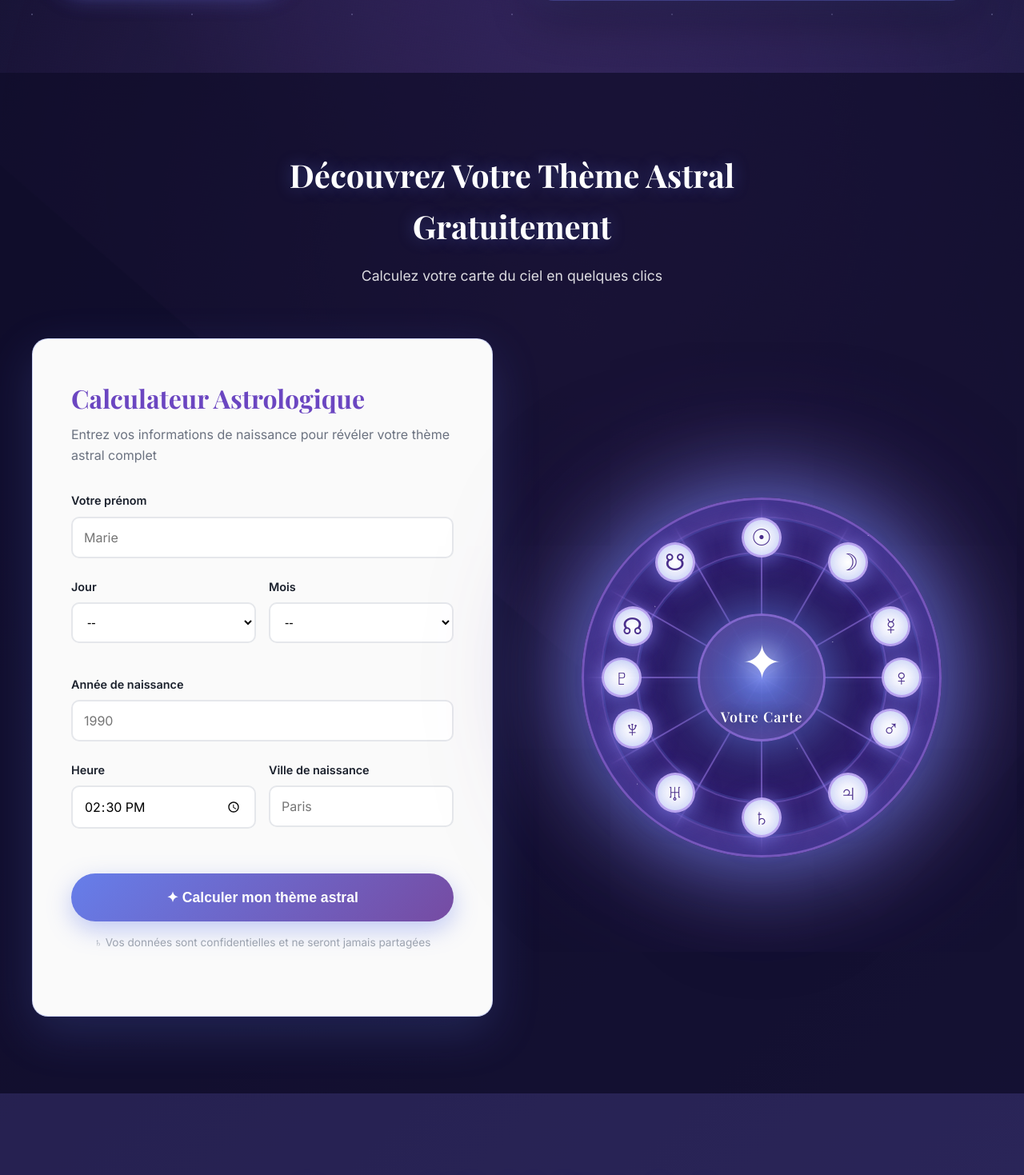
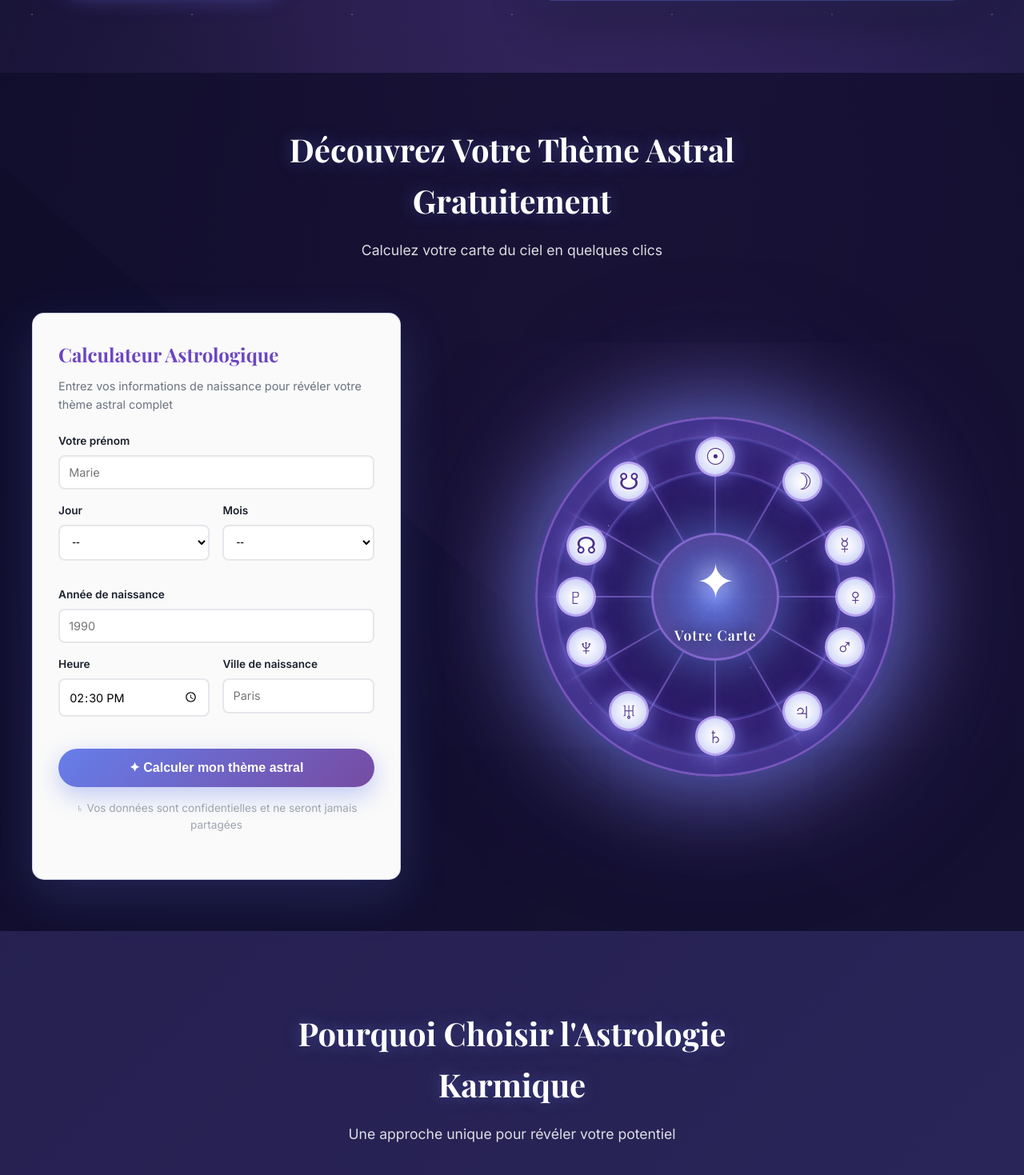
Before and after one commit to myphistone-boop/AGENT, a Python web app: template templates/therapeute/template_cosmique.html in a window 1280 px wide. Shown: the part 722-2191 px from the top of the page at 80% size. Run offline with Jinja, Linux system fonts and the light colour scheme; the template is opened without the code that fills it, so the values that code supplies are empty.

Commit message:
feat: Reduce calculator form size while keeping zodiac wheel large
- Reduce calculator form padding from 3rem to 2rem
- Reduce form title from 2rem to 1.5rem
- Reduce input padding and font sizes for more compact form
- Change grid columns ratio from 1fr 1fr to 0.8fr 1.2fr (more space for wheel)
- Reduce section padding from 6rem to 4rem
- Zodiac wheel stays at 450px x 450px (unchanged)
- Form is now more compact while wheel remains prominently displayed

```diff
--- a/templates/therapeute/template_cosmique.html
+++ b/templates/therapeute/template_cosmique.html
@@ -1254,7 +1254,7 @@
 
         /* Astro Calculator Section */
         .astro-calculator {
-            padding: 6rem 2rem;
+            padding: 4rem 2rem;
             background: rgba(15, 12, 41, 0.7);
             position: relative;
             z-index: 1;
@@ -1264,29 +1264,30 @@
             max-width: 1200px;
             margin: 0 auto;
             display: grid;
-            grid-template-columns: 1fr 1fr;
+            grid-template-columns: 0.8fr 1.2fr;
             gap: 3rem;
             align-items: center;
         }
 
         .calculator-form {
             background: rgba(255, 255, 255, 0.98);
-            padding: 3rem;
-            border-radius: 20px;
+            padding: 2rem;
+            border-radius: 15px;
             box-shadow: 0 20px 60px rgba(102, 126, 234, 0.2);
             border: 1px solid rgba(102, 126, 234, 0.3);
         }
 
         .calculator-form h3 {
             font-family: 'Playfair Display', serif;
-            font-size: 2rem;
+            font-size: 1.5rem;
             color: var(--primary);
             margin-bottom: 0.5rem;
         }
 
         .calculator-form p {
             color: #6B7280;
-            margin-bottom: 2rem;
+            margin-bottom: 1.5rem;
+            font-size: 0.9rem;
         }
 
         .form-row {
@@ -1297,24 +1298,24 @@
         }
 
         .calculator-form .form-group {
-            margin-bottom: 1.5rem;
+            margin-bottom: 1rem;
         }
 
         .calculator-form label {
             display: block;
             font-weight: 600;
             color: var(--dark);
-            margin-bottom: 0.5rem;
-            font-size: 0.9rem;
+            margin-bottom: 0.4rem;
+            font-size: 0.85rem;
         }
 
         .calculator-form input,
         .calculator-form select {
             width: 100%;
-            padding: 0.875rem;
+            padding: 0.7rem;
             border: 2px solid #E5E7EB;
-            border-radius: 10px;
-            font-size: 1rem;
+            border-radius: 8px;
+            font-size: 0.9rem;
             transition: all 0.3s;
             background: white;
         }
@@ -1328,17 +1329,17 @@
 
         .calc-submit-btn {
             width: 100%;
-            padding: 1.2rem;
+            padding: 0.9rem;
             background: var(--gradient);
             color: white;
             border: none;
             border-radius: 50px;
-            font-size: 1.1rem;
+            font-size: 1rem;
             font-weight: 600;
             cursor: pointer;
             transition: all 0.3s;
             box-shadow: 0 10px 30px rgba(102, 126, 234, 0.4);
-            margin-top: 1rem;
+            margin-top: 0.5rem;
         }
 
         .calc-submit-btn:hover {
```
